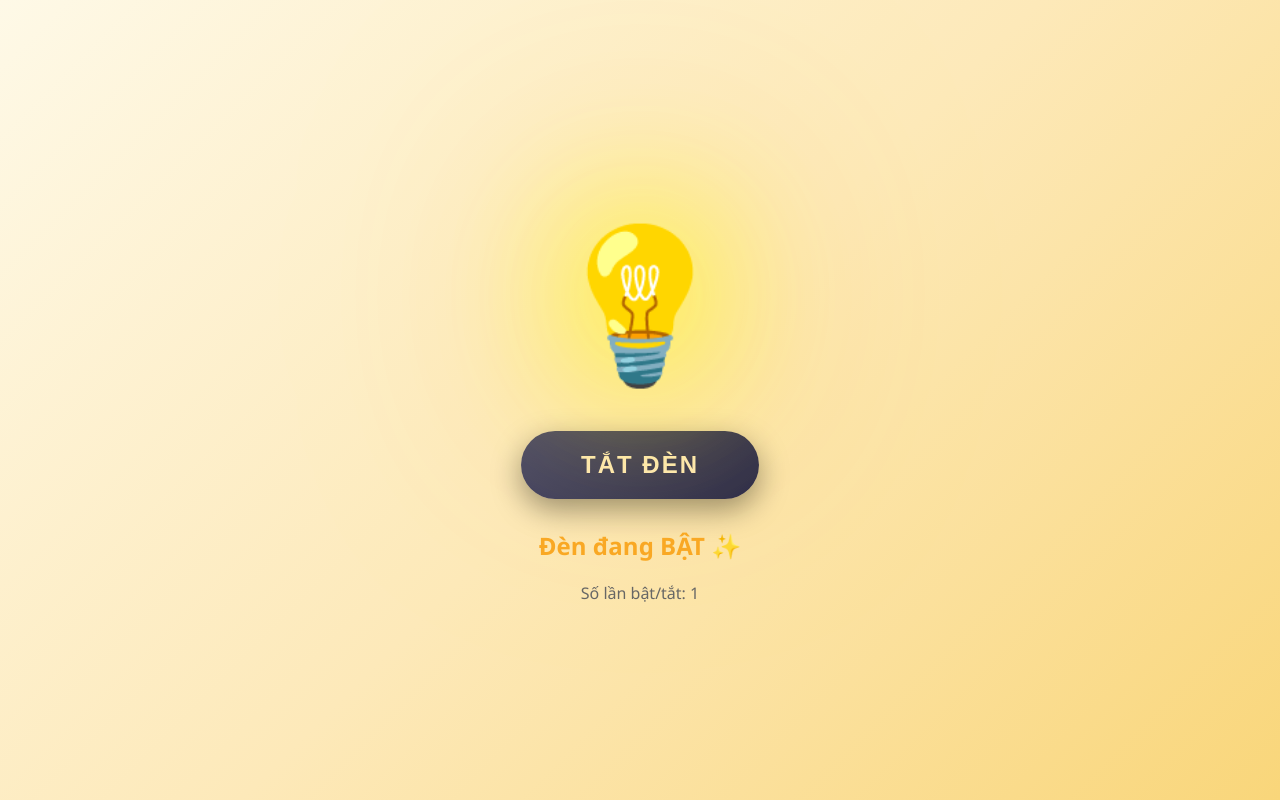
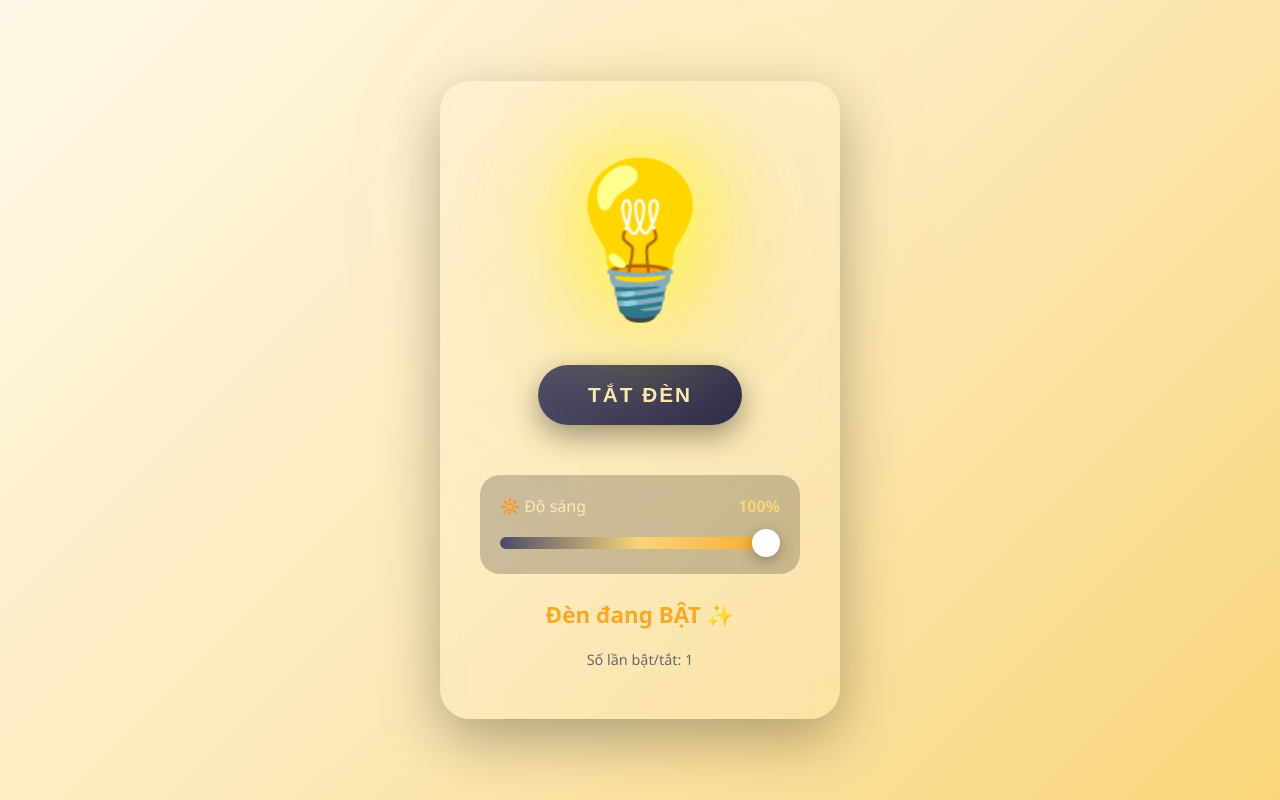
Before and after one commit to minhtran-emvn/light-switch, a plain HTML site: page index.html in a window 1280 px wide. Both pictures are taken after a click on the button "BẬT ĐÈN". Drawn offline with Linux system fonts and the light colour scheme.

Commit message:
feat: update UI and add brightness slider control

```diff
--- a/index.html
+++ b/index.html
@@ -19,9 +19,10 @@
             align-items: center;
             justify-content: center;
             transition: background 0.5s ease;
+            padding: 20px;
         }
 
-        /* Light ON state */
+        /* Light ON state - dynamic brightness */
         body.light-on {
             background: linear-gradient(135deg, #fef9e7 0%, #fde9b9 50%, #f9d67a 100%);
         }
@@ -33,6 +34,13 @@
 
         .container {
             text-align: center;
+            background: rgba(255, 255, 255, 0.1);
+            backdrop-filter: blur(10px);
+            border-radius: 30px;
+            padding: 50px 40px;
+            box-shadow: 0 20px 60px rgba(0, 0, 0, 0.3);
+            max-width: 400px;
+            width: 100%;
         }
 
         .light-bulb {
@@ -42,6 +50,7 @@
             user-select: none;
             margin-bottom: 30px;
             filter: drop-shadow(0 0 0 rgba(255, 255, 0, 0));
+            display: inline-block;
         }
 
         .light-bulb:hover {
@@ -49,25 +58,23 @@
         }
 
         .light-bulb.on {
-            filter: drop-shadow(0 0 50px rgba(255, 255, 0, 0.8))
-                    drop-shadow(0 0 100px rgba(255, 200, 0, 0.5));
             animation: glow 1s ease-in-out infinite alternate;
         }
 
         @keyframes glow {
             from {
-                filter: drop-shadow(0 0 50px rgba(255, 255, 0, 0.8))
-                        drop-shadow(0 0 100px rgba(255, 200, 0, 0.5));
+                filter: drop-shadow(0 0 30px rgba(255, 255, 0, 0.6))
+                        drop-shadow(0 0 60px rgba(255, 200, 0, 0.4));
             }
             to {
-                filter: drop-shadow(0 0 70px rgba(255, 255, 0, 1))
-                        drop-shadow(0 0 120px rgba(255, 200, 0, 0.7));
+                filter: drop-shadow(0 0 50px rgba(255, 255, 0, 0.9))
+                        drop-shadow(0 0 100px rgba(255, 200, 0, 0.6));
             }
         }
 
         .switch-btn {
-            padding: 20px 60px;
-            font-size: 1.5em;
+            padding: 18px 50px;
+            font-size: 1.3em;
             font-weight: bold;
             border: none;
             border-radius: 50px;
@@ -75,6 +82,7 @@
             transition: all 0.3s ease;
             text-transform: uppercase;
             letter-spacing: 2px;
+            margin-bottom: 25px;
         }
 
         .switch-btn.on {
@@ -97,9 +105,81 @@
             transform: translateY(0);
         }
 
+        /* Brightness slider container */
+        .brightness-container {
+            margin: 25px 0;
+            padding: 20px;
+            background: rgba(0, 0, 0, 0.2);
+            border-radius: 20px;
+            opacity: 0.5;
+            pointer-events: none;
+            transition: all 0.3s ease;
+        }
+
+        .light-on .brightness-container {
+            opacity: 1;
+            pointer-events: all;
+        }
+
+        .brightness-label {
+            font-size: 1em;
+            color: #fde9b9;
+            margin-bottom: 15px;
+            display: flex;
+            justify-content: space-between;
+            align-items: center;
+        }
+
+        .brightness-value {
+            font-weight: bold;
+            color: #f9d67a;
+        }
+
+        .brightness-slider {
+            width: 100%;
+            height: 12px;
+            border-radius: 10px;
+            background: linear-gradient(to right, #4a4a6a, #f9d67a, #f9a825);
+            outline: none;
+            -webkit-appearance: none;
+            appearance: none;
+            cursor: pointer;
+        }
+
+        .brightness-slider::-webkit-slider-thumb {
+            -webkit-appearance: none;
+            appearance: none;
+            width: 28px;
+            height: 28px;
+            border-radius: 50%;
+            background: #ffffff;
+            cursor: pointer;
+            box-shadow: 0 4px 15px rgba(0, 0, 0, 0.3);
+            transition: transform 0.2s ease;
+        }
+
+        .brightness-slider::-webkit-slider-thumb:hover {
+            transform: scale(1.2);
+        }
+
+        .brightness-slider::-moz-range-thumb {
+            width: 28px;
+            height: 28px;
+            border-radius: 50%;
+            background: #ffffff;
+            cursor: pointer;
+            border: none;
+            box-shadow: 0 4px 15px rgba(0, 0, 0, 0.3);
+            transition: transform 0.2s ease;
+        }
+
+        .brightness-slider::-moz-range-thumb:hover {
+            transform: scale(1.2);
+        }
+
         .status {
-            margin-top: 30px;
-            font-size: 1.5em;
+            margin-top: 25px;
+            font-size: 1.4em;
             font-weight: bold;
             transition: color 0.5s ease;
         }
@@ -114,12 +194,21 @@
 
         .toggle-count {
             margin-top: 20px;
-            font-size: 1em;
+            font-size: 0.9em;
             color: #888;
         }
 
         .light-on .toggle-count {
             color: #666;
+        }
+
+        /* Brightness icons */
+        .brightness-icons {
+            display: flex;
+            justify-content: space-between;
+            align-items: center;
+            margin-bottom: 10px;
+            font-size: 1.2em;
         }
     </style>
 </head>
@@ -133,6 +222,23 @@
             Bật đèn
         </button>
 
+        <!-- Brightness Control -->
+        <div class="brightness-container" id="brightness-container">
+            <div class="brightness-label">
+                <span>🔆 Độ sáng</span>
+                <span class="brightness-value" id="brightness-value">100%</span>
+            </div>
+            <input
+                type="range"
+                min="10"
+                max="100"
+                value="100"
+                class="brightness-slider"
+                id="brightness-slider"
+                onchange="updateBrightness(this.value)"
+            >
+        </div>
+
         <div class="status" id="status">
             Đèn đang TẮT
         </div>
@@ -145,6 +251,7 @@
     <script>
         let isLightOn = false;
         let toggleCount = 0;
+        let brightness = 100;
 
         function toggleLight() {
             isLightOn = !isLightOn;
@@ -155,6 +262,7 @@
             const switchBtn = document.getElementById('switch-btn');
             const status = document.getElementById('status');
             const count = document.getElementById('count');
+            const brightnessContainer = document.getElementById('brightness-container');
 
             if (isLightOn) {
                 // Turn ON
@@ -169,6 +277,13 @@
                 switchBtn.textContent = 'Tắt đèn';
 
                 status.textContent = 'Đèn đang BẬT ✨';
+
+                // Enable brightness control
+                brightnessContainer.style.opacity = '1';
+                brightnessContainer.style.pointerEvents = 'all';
+
+                // Apply current brightness
+                applyBrightness(brightness);
             } else {
                 // Turn OFF
                 body.classList.remove('light-on');
@@ -182,19 +297,54 @@
                 switchBtn.textContent = 'Bật đèn';
 
                 status.textContent = 'Đèn đang TẮT 🌙';
+
+                // Disable brightness control
+                brightnessContainer.style.opacity = '0.5';
+                brightnessContainer.style.pointerEvents = 'none';
+
+                // Reset bulb opacity
+                lightBulb.style.opacity = '1';
             }
 
             count.textContent = toggleCount;
 
             // Save state to localStorage
+            saveState();
+        }
+
+        function updateBrightness(value) {
+            brightness = parseInt(value);
+            document.getElementById('brightness-value').textContent = brightness + '%';
+
+            if (isLightOn) {
+                applyBrightness(brightness);
+                saveState();
+            }
+        }
+
+        function applyBrightness(value) {
+            const lightBulb = document.getElementById('light-bulb');
+            // Opacity ranges from 0.3 (dim) to 1 (full brightness)
+            const opacity = 0.3 + (value / 100) * 0.7;
+            lightBulb.style.opacity = opacity;
+
+            // Adjust glow intensity based on brightness
+            const glowIntensity = value / 100;
+            lightBulb.style.filter = `drop-shadow(0 0 ${30 * glowIntensity}px rgba(255, 255, 0, ${0.6 * glowIntensity}))
+                                      drop-shadow(0 0 ${60 * glowIntensity}px rgba(255, 200, 0, ${0.4 * glowIntensity}))`;
+        }
+
+        function saveState() {
             localStorage.setItem('lightState', isLightOn);
             localStorage.setItem('toggleCount', toggleCount);
+            localStorage.setItem('brightness', brightness);
         }
 
         // Load saved state on page load
         window.addEventListener('DOMContentLoaded', () => {
             const savedState = localStorage.getItem('lightState');
             const savedCount = localStorage.getItem('toggleCount');
+            const savedBrightness = localStorage.getItem('brightness');
 
             if (savedState !== null) {
                 isLightOn = savedState === 'true';
@@ -203,6 +353,12 @@
             if (savedCount !== null) {
                 toggleCount = parseInt(savedCount);
                 document.getElementById('count').textContent = toggleCount;
+            }
+
+            if (savedBrightness !== null) {
+                brightness = parseInt(savedBrightness);
+                document.getElementById('brightness-slider').value = brightness;
+                document.getElementById('brightness-value').textContent = brightness + '%';
             }
 
             // Apply saved state
@@ -215,6 +371,11 @@
                 document.getElementById('switch-btn').classList.add('off');
                 document.getElementById('switch-btn').textContent = 'Tắt đèn';
                 document.getElementById('status').textContent = 'Đèn đang BẬT ✨';
+
+                // Enable and apply brightness
+                document.getElementById('brightness-container').style.opacity = '1';
+                document.getElementById('brightness-container').style.pointerEvents = 'all';
+                applyBrightness(brightness);
             }
         });
     </script>
```
